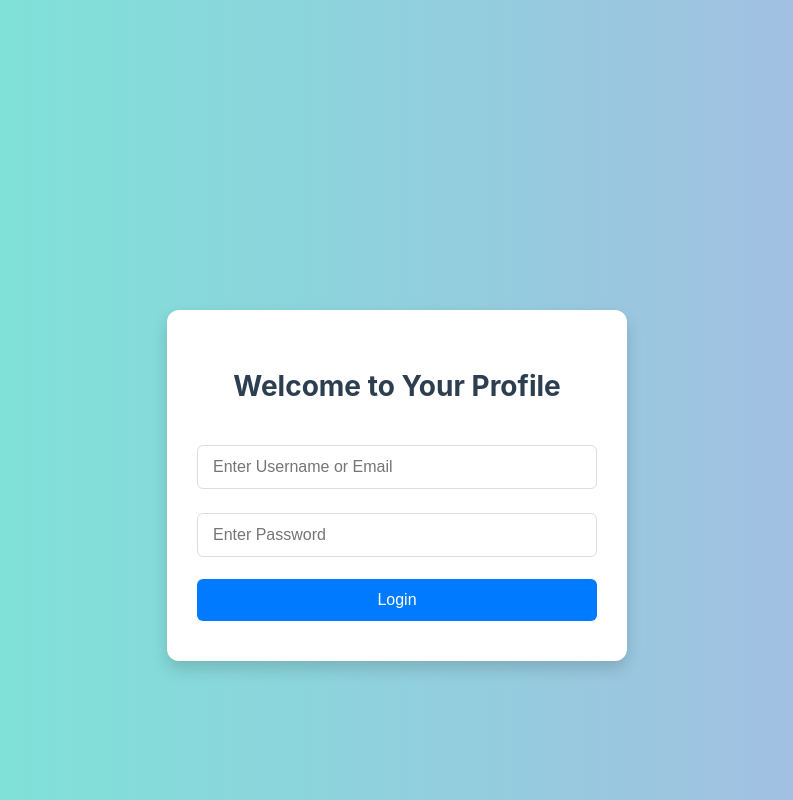
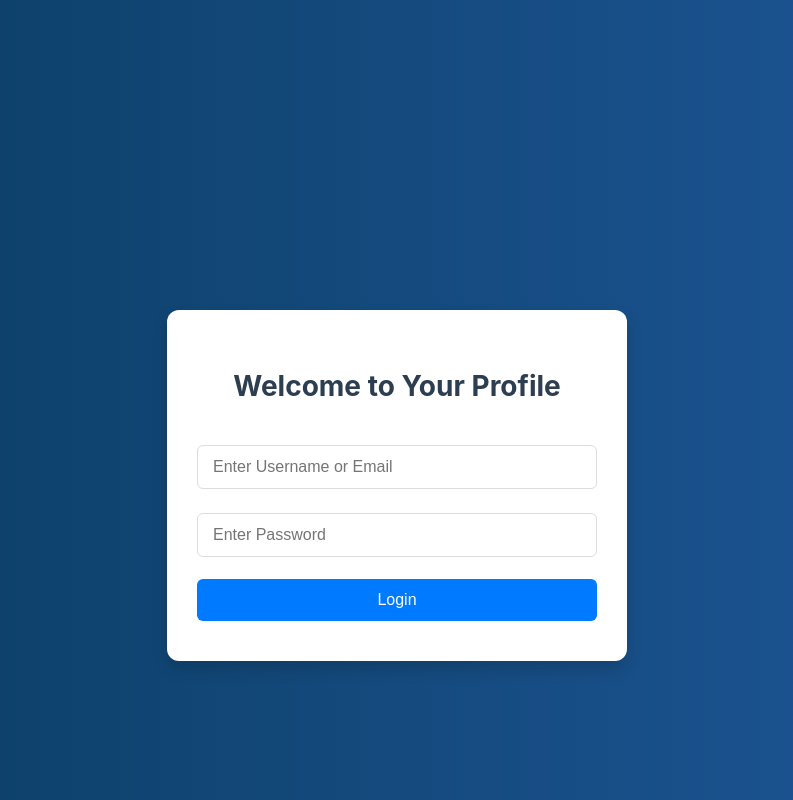
Before and after one commit to WycliffeAlphus/graphql, a plain HTML site: page index.html in a window 1280 px wide. Shown: the top 800 px of the page, without its empty margins (243-1036 px from the left). Drawn offline with Linux system fonts and the light colour scheme.

Commit message:
feat:change background

```diff
--- a/static/login.css
+++ b/static/login.css
@@ -1,7 +1,7 @@
 /* Reset default margin and set up flex centering */
 body {
     font-family: 'Segoe UI', Tahoma, Geneva, Verdana, sans-serif;
-    background: linear-gradient(to right, #74ebd5, #acb6e5);
+    background: linear-gradient(to right, #0a3d62, #1e5799);
     display: flex;
     justify-content: center;
     align-items: center;
```
